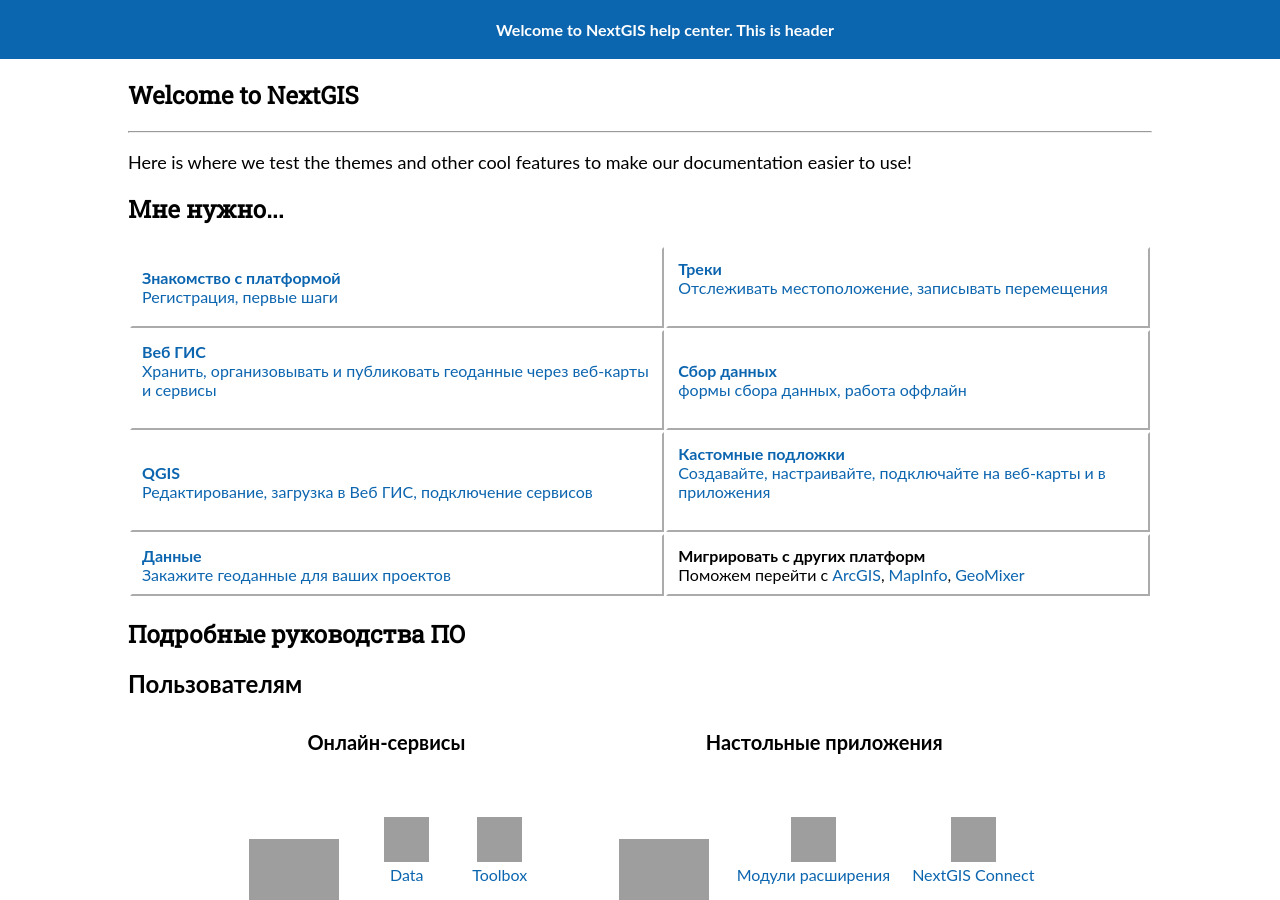
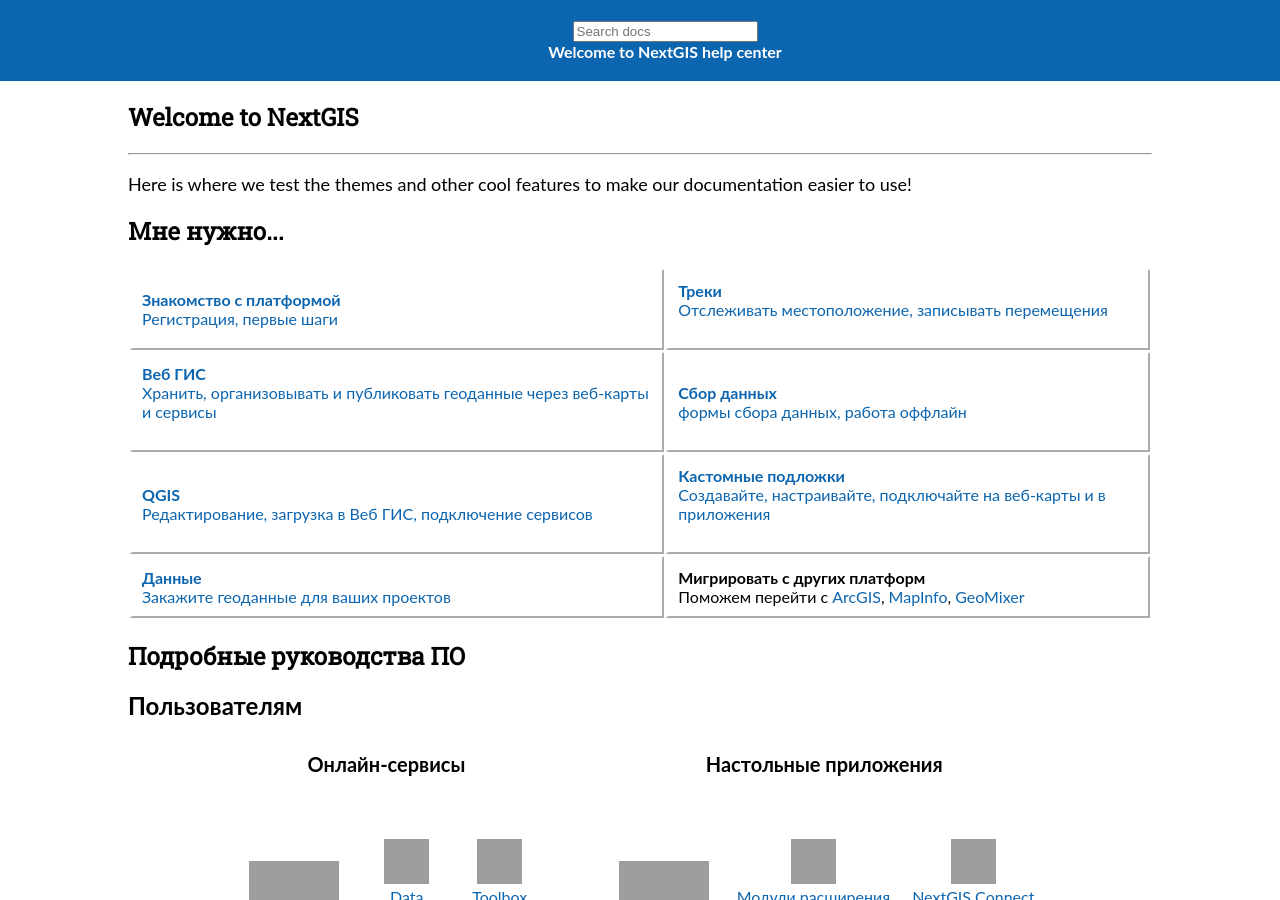
Before and after one commit to G-Jul/nextgisstaging, a Sphinx documentation site: the page built from docs/source/index.rst, in a window 1280 px wide and 900 px high. Built offline with Sphinx 7.4.7 and the Read the Docs theme 3.1.0, drawn with Linux system fonts in a browser that asks for light colours; grey boxes are pictures that could not be loaded.

Commit message:
Update index_rtd.html
move search to header

```diff
--- a/docs/source/_templates/index_rtd.html
+++ b/docs/source/_templates/index_rtd.html
@@ -81,7 +81,15 @@
 </style>
 
 <header>
-    Welcome to NextGIS help center. This is header
+
+<div role="search">
+  <form id="rtd-search-form" class="wy-form" action="search.html" method="get">
+    <input type="text" name="q" placeholder="Search docs" aria-label="Search docs" />
+    <input type="hidden" name="check_keywords" value="yes" />
+    <input type="hidden" name="area" value="default" />
+  </form>
+</div>
+	    Welcome to NextGIS help center
 </header>
 
 <body>
@@ -219,14 +227,8 @@
     <p>contents + css</p>
 </section>
 </div>
-<hr/>
-<div role="search">
-  <form id="rtd-search-form" class="wy-form" action="search.html" method="get">
-    <input type="text" name="q" placeholder="Search docs" aria-label="Search docs" />
-    <input type="hidden" name="check_keywords" value="yes" />
-    <input type="hidden" name="area" value="default" />
-  </form>
-</div>
+
+
 <footer>
 
     <hr/>
```
